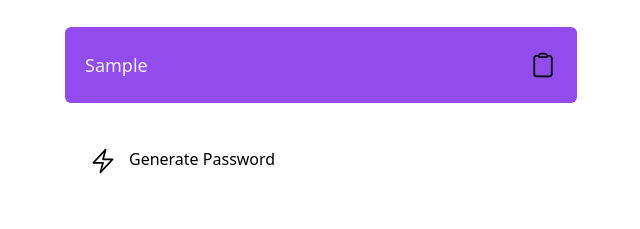
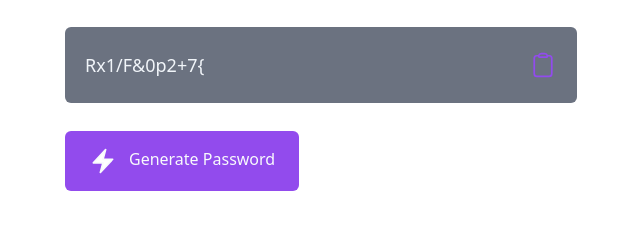
Before and after one commit to Oyefolu-CodeWizard/GENERATE-RANDOM-PASSWORD, a website: page public/index.html in a window 1280 px wide. Both pictures are taken after typing "Sample" into the empty fields and a click on the button "Generate Password". Shown: the part 325-554 px from the top of the page, without its empty margins (143-783 px from the left). Drawn offline with Linux system fonts and the light colour scheme.

Commit message:
Completed commits from tailwindcss config

```diff
--- /dev/null
+++ b/public/app.js
@@ -0,0 +1,35 @@
+"use strict";
+
+const passBox = document.getElementById("password");
+const button = document.querySelector("button");
+const copyTag = document.getElementById("copy");
+const length = 12;
+// console.log(passBox, button, copyTag);
+
+const upperCase = "ABCDEFGHIJKLMNOPQRSTUVWXYZ";
+const lowerCase = "abcdefghijklmnopqrstuvwxyz";
+const number = "0123456789";
+const symbol = "@#$%^&*()_+~|}{[]></-=";
+
+const allChars = upperCase + lowerCase + number + symbol;
+
+function createPassword() {
+  let password = "";
+  password += upperCase[Math.floor(Math.random() * upperCase.length)];
+  password += lowerCase[Math.floor(Math.random() * lowerCase.length)];
+  password += number[Math.floor(Math.random() * number.length)];
+  password += symbol[Math.floor(Math.random() * symbol.length)];
+
+  while (length > password.length) {
+    password += allChars[Math.floor(Math.random() * allChars.length)];
+  }
+  passBox.value = password;
+}
+
+function copyPassword() {
+  passBox.select();
+  document.execCommand("copy");
+}
+
+button.addEventListener("click", createPassword);
+copyTag.addEventListener("click", copyPassword);
--- a/public/index.html
+++ b/public/index.html
@@ -6,7 +6,7 @@
     <title>Generate Raandom Password</title>
     <link rel="stylesheet" href="style.css" />
   </head>
-  <body class="bg-white">
+  <body class="h-dvh bg-white">
     <div class="m-52 w-4/5">
       <!-- Content container -->
       <h1 class="font-medium text-5xl text-gray-700">
@@ -17,16 +17,17 @@
       </h1>
 
       <div
-        class="w-full max-w-lg mt-12 mb-7 bg-primary flex justify-between pt-6 pb-6 pl-5 pr-5 rounded-md"
+        class="w-full max-w-lg mt-12 mb-7 bg-gray-500 flex justify-between pt-6 pb-6 pl-5 pr-5 rounded-md"
       >
         <input
           type="text"
-          id=""
+          id="password"
           placeholder="Password"
-          class="border-0 outline-0 text-lg bg-primary text-slate-100"
+          class="border-0 outline-0 text-lg bg-gray-500 text-slate-100"
         />
         <svg
-          class="w-7"
+          class="w-7 text-primary cursor-pointer"
+          id="copy"
           xmlns="http://www.w3.org/2000/svg"
           fill="none"
           viewBox="0 0 24 24"
@@ -42,12 +43,12 @@
         </svg>
       </div>
       <button
-        class="flex border-0 outline-0 text-base font-light justify-center pt-4 pb-4 pl-6 pr-6 rounded-md cursor-pointer"
+        class="flex bg-primary text-slate-50 border-0 outline-0 text-base font-normal justify-center pt-4 pb-4 pl-6 pr-6 rounded-md cursor-pointer"
       >
         <svg
           class="w-7 mr-3"
           xmlns="http://www.w3.org/2000/svg"
-          fill="none"
+          fill="white"
           viewBox="0 0 24 24"
           stroke-width="1.5"
           stroke="currentColor"
@@ -62,5 +63,7 @@
         Generate Password
       </button>
     </div>
+
+    <script src="app.js"></script>
   </body>
 </html>
```
Also changed, not shown: public/style.css.
